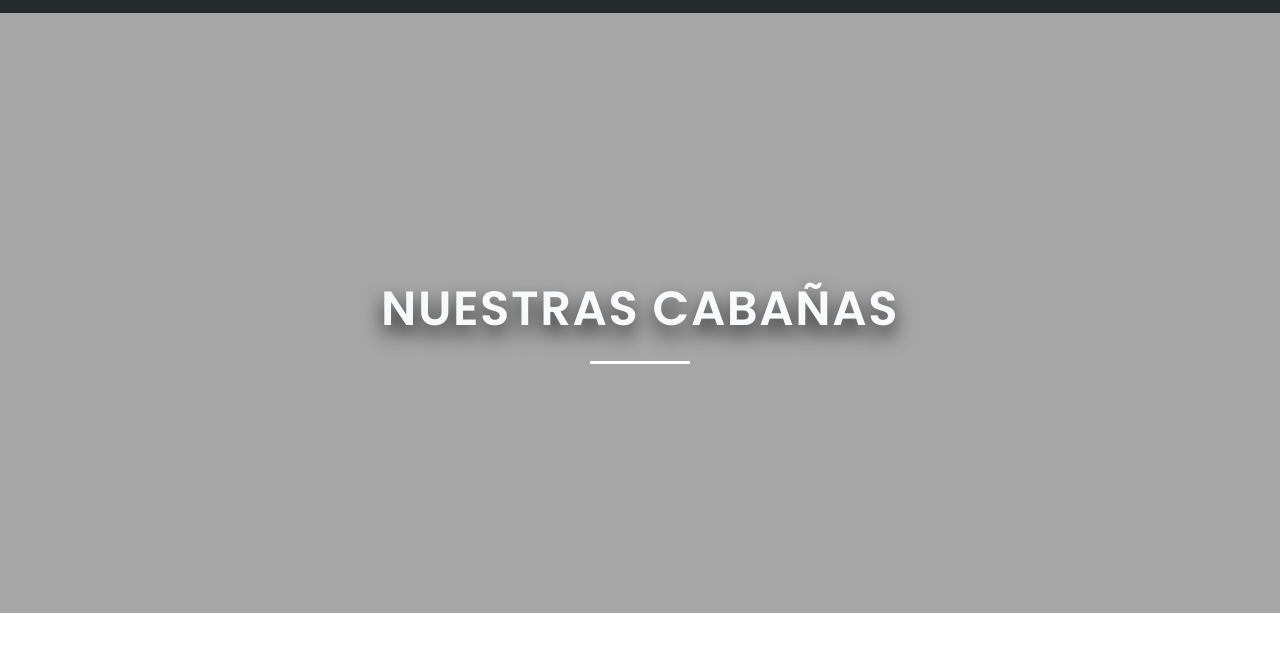
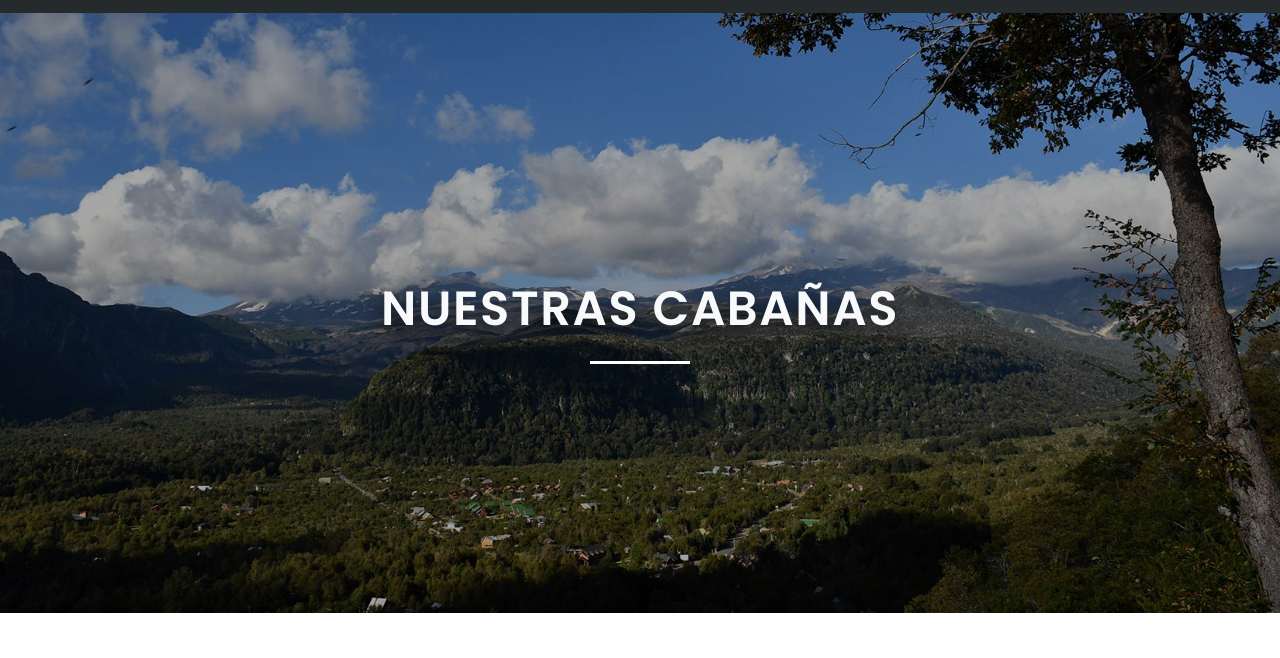
Before and after one commit to maicuel/coder-demo, a website: page cabanas.html in a window 1280 px wide. Shown: the part 75-733 px from the top of the page. Drawn offline with nearby package versions, Linux system fonts and the light colour scheme.

Commit message:
cambios en hero v4

```diff
--- a/scss/components/_hero.scss
+++ b/scss/components/_hero.scss
@@ -1,7 +1,7 @@
 /* hero */
 
 .hero {
-    background-image: url('images/hero-1.jpg');
+    background-image: url('../images/hero-1.jpg');
     background-repeat: no-repeat;
     background-size: cover;
     background-position: bottom right;
```
Also changed, not shown: css/style.css.
